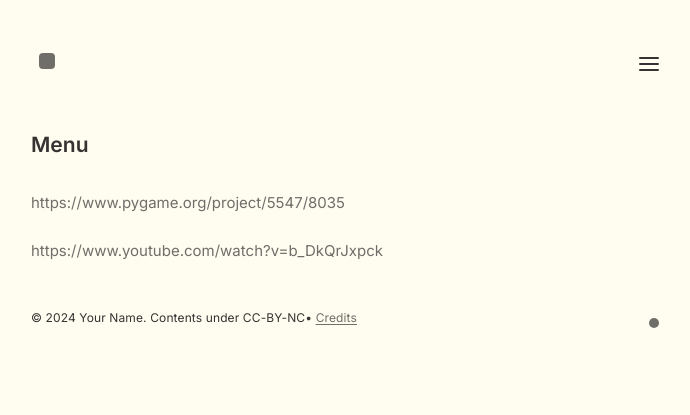
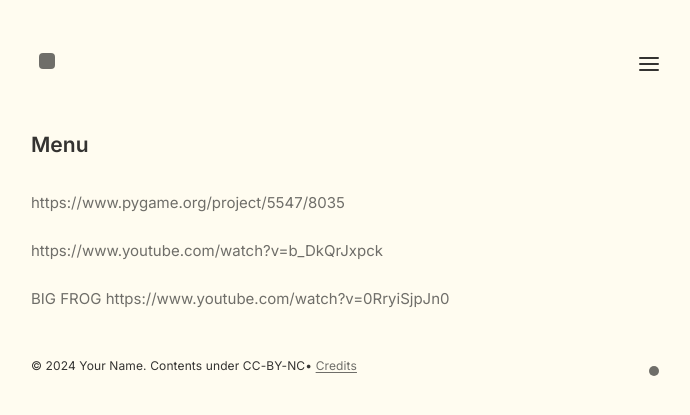
Before and after one commit to pydim-byte/pydim-byte.github.io, a Jekyll site: the page built from _notes/Mush/Menu.md, in a window 1280 px wide. Shown: the top 415 px of the page, without its empty margins (294-984 px from the left). Built offline with Jekyll 4.4.1, drawn with Linux system fonts in a browser that asks for light colours.

Commit message:
Update Menu.md

```diff
--- a/_notes/Mush/Menu.md
+++ b/_notes/Mush/Menu.md
@@ -7,3 +7,7 @@ feed: show
 https://www.pygame.org/project/5547/8035
 
 https://www.youtube.com/watch?v=b_DkQrJxpck
+
+
+BIG FROG
+https://www.youtube.com/watch?v=0RryiSjpJn0
```
